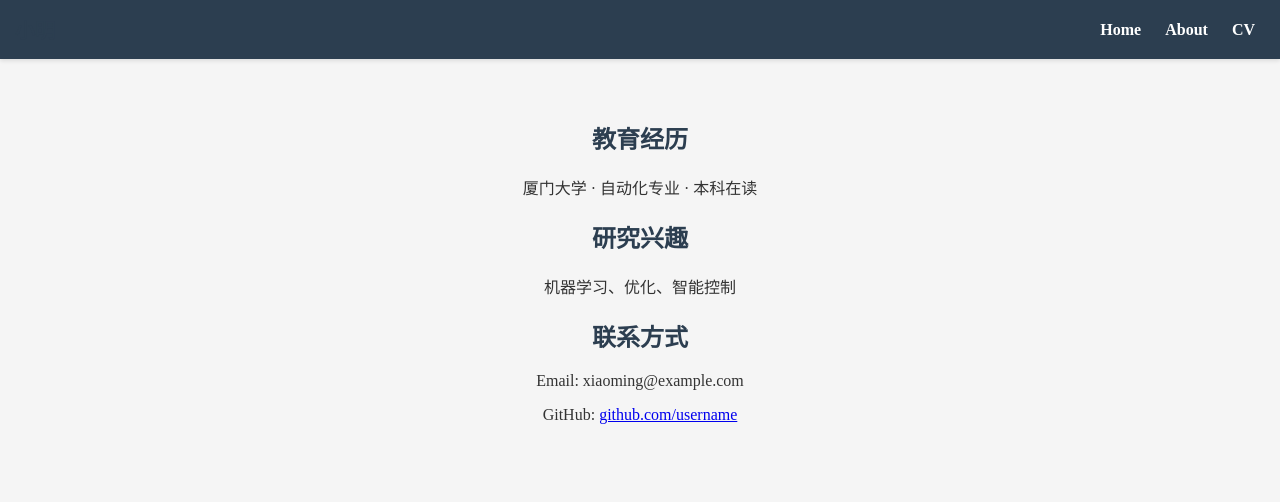
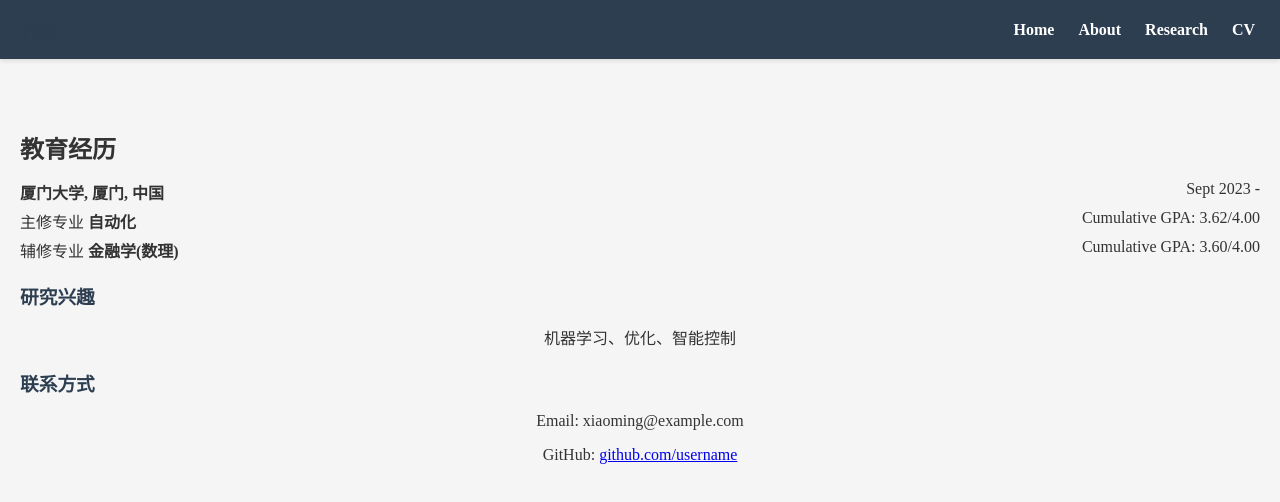
Before and after one commit to TengfeiWU/TengfeiWU.github.io, a plain HTML site: page about.html in a window 1280 px wide. Drawn offline with Linux system fonts and the light colour scheme.

Commit message:
add research.html

```diff
--- a/about.html
+++ b/about.html
@@ -4,6 +4,26 @@
   <meta charset="UTF-8">
   <title>关于我</title>
   <link rel="stylesheet" href="style.css">
+  <style>
+    /* 教育经历专用样式 */
+    .education-item {
+      display: flex;
+      justify-content: space-between; /* 左右两端对齐 */
+      margin-bottom: 5px;
+    }
+
+    .school-name {
+      font-weight: bold;
+    }
+
+    .section-title {
+      font-size: 24px;
+      font-weight: bold;
+      margin-top: 30px;
+      margin-bottom: 15px;
+      text-align: left;
+    }
+  </style>
 </head>
 <body>
   <header>
@@ -11,18 +31,33 @@
     <nav>
       <a href="index.html">Home</a>
       <a href="about.html">About</a>
+      <a href="research.html">Research</a>
       <a href="cv.html">CV</a>
     </nav>
   </header>
 
   <main>
-    <h2>教育经历</h2>
-    <p>厦门大学 · 自动化专业 · 本科在读</p>
+    <div class="section-title">教育经历</div>
 
-    <h2>研究兴趣</h2>
+    <div class="education-item">
+      <span class="school-name">厦门大学, 厦门, 中国</span>
+      <span>Sept 2023 -</span>
+    </div>
+
+    <div class="education-item">
+      <span>主修专业 <strong>自动化</strong></span>
+      <span>Cumulative GPA: 3.62/4.00</span>
+    </div>
+
+    <div class="education-item">
+      <span>辅修专业 <strong>金融学(数理)</strong></span>
+      <span>Cumulative GPA: 3.60/4.00</span>
+    </div>
+
+    <h3>研究兴趣</h3>
     <p>机器学习、优化、智能控制</p>
 
-    <h2>联系方式</h2>
+    <h3>联系方式</h3>
     <p>Email: xiaoming@example.com</p>
     <p>GitHub: <a href="https://github.com/username">github.com/username</a></p>
   </main>
--- a/style.css
+++ b/style.css
@@ -46,6 +46,14 @@ h1, h2 {
   color: #2c3e50;
 }
 
+h3, h4, h5, h6 {
+  text-align: left;        /* 左对齐 */
+  font-weight: bold;       /* 加粗 */
+  margin-top: 20px;        /* 顶部空白 */
+  margin-bottom: 10px;     /* 底部空白 */
+  color: #2c3e50;          /* 标题颜色，可改 */
+}
+
 a.button {
   display: inline-block;
   margin-top: 20px;
```
Also changed, not shown: CV.html (+1 -0 lines), index.html (+1 -0 lines), research.html (added, +36 -0 lines).
